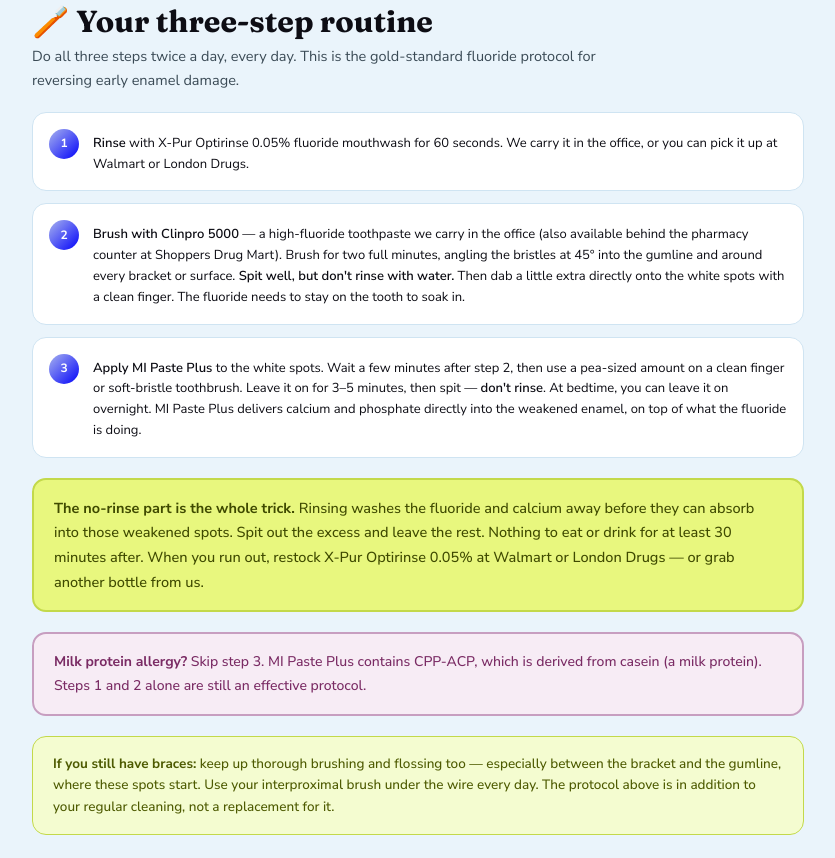
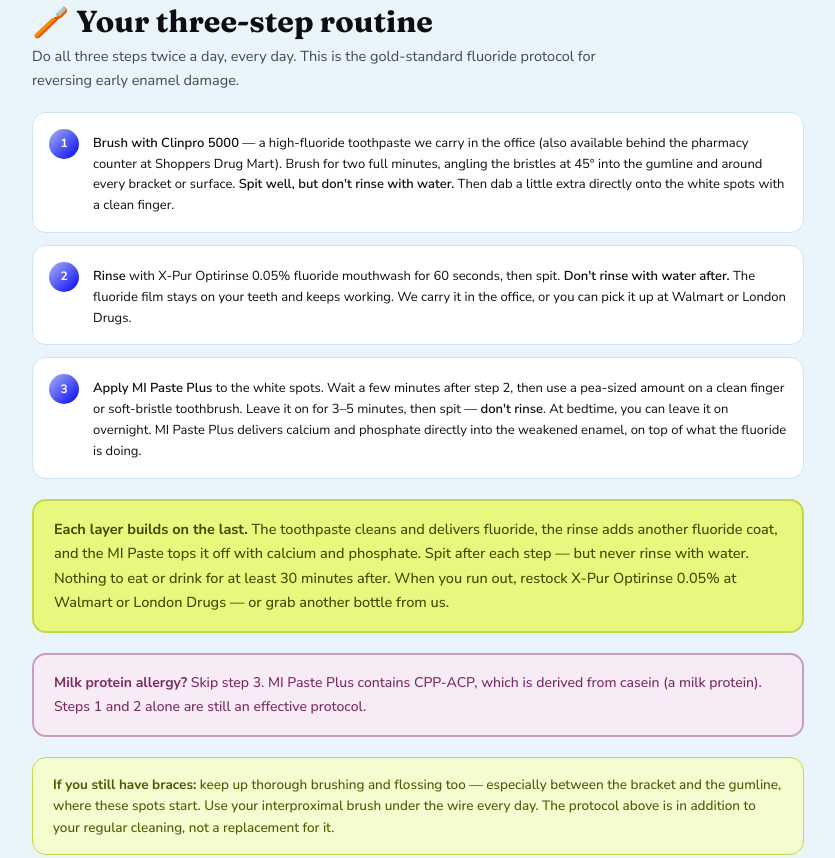
Before and after one commit to momrecs/patient-guide, a plain HTML site: page white-spots/index.html in a window 1280 px wide. Shown: the part 1614-2472 px from the top of the page, without its empty margins (222-1057 px from the left). Drawn offline with Linux system fonts and the light colour scheme.

Commit message:
Update index.html

```diff
--- a/white-spots/index.html
+++ b/white-spots/index.html
@@ -261,12 +261,12 @@ a:hover{color:var(--sage-dark);text-decoration-color:var(--sage-dark)}
     <p class="section-desc">Do all three steps twice a day, every day. This is the gold-standard fluoride protocol for reversing early enamel damage.</p>
 
     <div class="steps">
-      <div class="step"><span class="step-num gradient-alt">1</span><p><strong>Rinse</strong> with X-Pur Optirinse 0.05% fluoride mouthwash for 60 seconds. We carry it in the office, or you can pick it up at Walmart or London Drugs.</p></div>
-      <div class="step"><span class="step-num gradient-alt">2</span><p><strong>Brush with Clinpro 5000</strong> — a high-fluoride toothpaste we carry in the office (also available behind the pharmacy counter at Shoppers Drug Mart). Brush for two full minutes, angling the bristles at 45° into the gumline and around every bracket or surface. <strong>Spit well, but don't rinse with water.</strong> Then dab a little extra directly onto the white spots with a clean finger. The fluoride needs to stay on the tooth to soak in.</p></div>
+      <div class="step"><span class="step-num gradient-alt">1</span><p><strong>Brush with Clinpro 5000</strong> — a high-fluoride toothpaste we carry in the office (also available behind the pharmacy counter at Shoppers Drug Mart). Brush for two full minutes, angling the bristles at 45° into the gumline and around every bracket or surface. <strong>Spit well, but don't rinse with water.</strong> Then dab a little extra directly onto the white spots with a clean finger.</p></div>
+      <div class="step"><span class="step-num gradient-alt">2</span><p><strong>Rinse</strong> with X-Pur Optirinse 0.05% fluoride mouthwash for 60 seconds, then spit. <strong>Don't rinse with water after.</strong> The fluoride film stays on your teeth and keeps working. We carry it in the office, or you can pick it up at Walmart or London Drugs.</p></div>
       <div class="step"><span class="step-num gradient-alt">3</span><p><strong>Apply MI Paste Plus</strong> to the white spots. Wait a few minutes after step 2, then use a pea-sized amount on a clean finger or soft-bristle toothbrush. Leave it on for 3–5 minutes, then spit — <strong>don't rinse</strong>. At bedtime, you can leave it on overnight. MI Paste Plus delivers calcium and phosphate directly into the weakened enamel, on top of what the fluoride is doing.</p></div>
     </div>
 
-    <div class="callout callout-key"><strong>The no-rinse part is the whole trick.</strong> Rinsing washes the fluoride and calcium away before they can absorb into those weakened spots. Spit out the excess and leave the rest. Nothing to eat or drink for at least 30 minutes after. When you run out, restock X-Pur Optirinse 0.05% at Walmart or London Drugs — or grab another bottle from us.</div>
+    <div class="callout callout-key"><strong>Each layer builds on the last.</strong> The toothpaste cleans and delivers fluoride, the rinse adds another fluoride coat, and the MI Paste tops it off with calcium and phosphate. Spit after each step — but never rinse with water. Nothing to eat or drink for at least 30 minutes after. When you run out, restock X-Pur Optirinse 0.05% at Walmart or London Drugs — or grab another bottle from us.</div>
 
     <div class="callout callout-warn"><strong>Milk protein allergy?</strong> Skip step 3. MI Paste Plus contains CPP-ACP, which is derived from casein (a milk protein). Steps 1 and 2 alone are still an effective protocol.</div>
 
@@ -387,8 +387,8 @@ a:hover{color:var(--sage-dark);text-decoration-color:var(--sage-dark)}
     <ol class="tldr-steps">
       <li class="tldr-step"><span class="tldr-num">1</span><span><strong>White spots are early cavities</strong> — enamel weakened by plaque that wasn't cleaned well enough around the brackets.</span></li>
       <li class="tldr-step"><span class="tldr-num">2</span><span><strong>They're still reversible</strong> at this stage, but only with consistent effort. If the damage continues, they become permanent.</span></li>
-      <li class="tldr-step"><span class="tldr-num">3</span><span><strong>Three steps, twice a day:</strong> rinse with X-Pur Optirinse 0.05%, brush with Clinpro 5000 (spit — don't rinse), then apply MI Paste Plus on the spots.</span></li>
-      <li class="tldr-step"><span class="tldr-num">4</span><span><strong>No rinsing after any step.</strong> Nothing to eat or drink for 30 minutes. At bedtime, leave MI Paste on overnight.</span></li>
+      <li class="tldr-step"><span class="tldr-num">3</span><span><strong>Three steps, twice a day:</strong> brush with Clinpro 5000, rinse with X-Pur Optirinse 0.05%, then apply MI Paste Plus on the spots. Spit after each — never rinse with water.</span></li>
+      <li class="tldr-step"><span class="tldr-num">4</span><span><strong>Each layer builds on the last.</strong> Nothing to eat or drink for 30 minutes. At bedtime, leave MI Paste on overnight.</span></li>
       <li class="tldr-step"><span class="tldr-num">5</span><span><strong>Milk protein allergy?</strong> Skip MI Paste Plus — steps 1 and 2 alone still work.</span></li>
       <li class="tldr-step"><span class="tldr-num">6</span><span><strong>Cut the pop and the snacking.</strong> Drink water. Eat cheese. Every acid hit undoes your progress.</span></li>
       <li class="tldr-step"><span class="tldr-num">7</span><span><strong>Give it 3–6 months.</strong> Most spots soften and fade with consistent care.</span></li>
```
